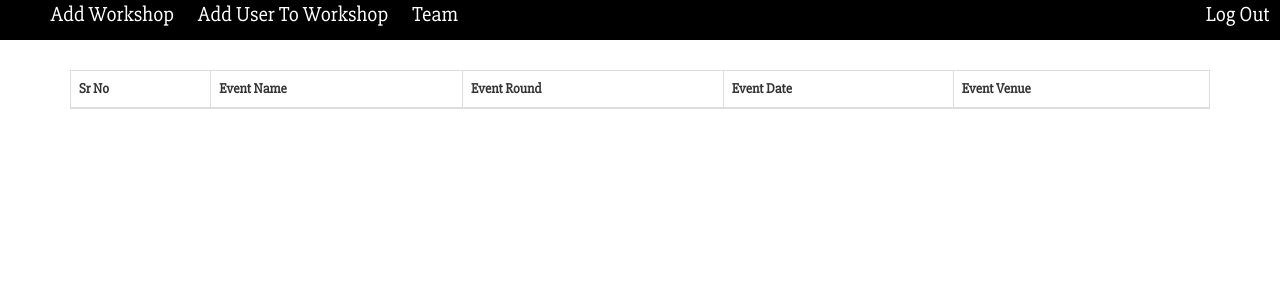
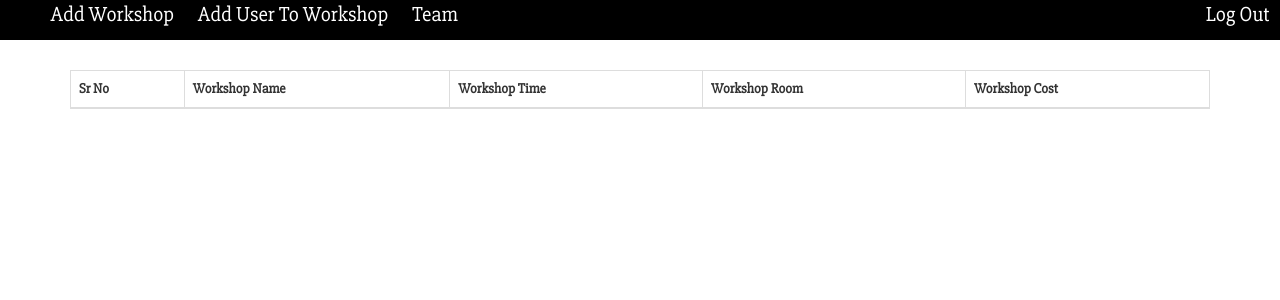
Before and after one commit to Nischay-Pro/Fest-Manager-PHP, a PHP site: page /PORTAL/Controlz/workshop.php in a window 1280 px wide. Shown: the top 300 px of the page. Run offline with PHP 8.4, Linux system fonts and the light colour scheme; the visitor is signed in with stand-in values (Sample User, id 1); data that the repository does not hold is empty.

Commit message:
Bug Fixes

```diff
--- a/src/PORTAL/Controlz/workshop.php
+++ b/src/PORTAL/Controlz/workshop.php
@@ -71,10 +71,10 @@ $(document).ready(function(){
 <thead>
       <tr>
       <th>Sr No</th>
-        <th>Event Name</th>
-        <th>Event Round</th>
-        <th>Event Date</th>
-        <th>Event Venue</th>
+        <th>Workshop Name</th>
+        <th>Workshop Time</th>
+        <th>Workshop Room</th>
+        <th>Workshop Cost</th>
       </tr>
     </thead>
      <tbody>
--- a/src/PORTAL/functions/functions.php
+++ b/src/PORTAL/functions/functions.php
@@ -33,15 +33,14 @@ while($result=mysqli_fetch_array($query)){
 		$id=$result['id'];
 		$Event_name=$result['name'];
 		$Event_date=$result['time'];
-		$Event_date= date('d-m-Y H:i:s', $Event_date);
         $Event_cost=$result['cost'];
 		$Event_venue=$result['room'];
 		echo "<tr>
 				<td>$i</td>
 				<td ' id='EventName:$id'>$Event_name</td>
-				<td contenteditable='true' id='Event_date:$id'>$Event_date</td>
-				<td contenteditable='true' id='Event_venue:$id'>$Event_venue</td>
-                <td contenteditable='true' id='Event_cost:$id'>$Event_cost</td>
+				<td contenteditable='false' id='datetimepicker'>$Event_date</td>
+				<td contenteditable='false' id='Event_venue:$id'>$Event_venue</td>
+                <td contenteditable='false' id='Event_cost:$id'>$Event_cost</td>
 				</tr>";
 				$i++;
 
```
